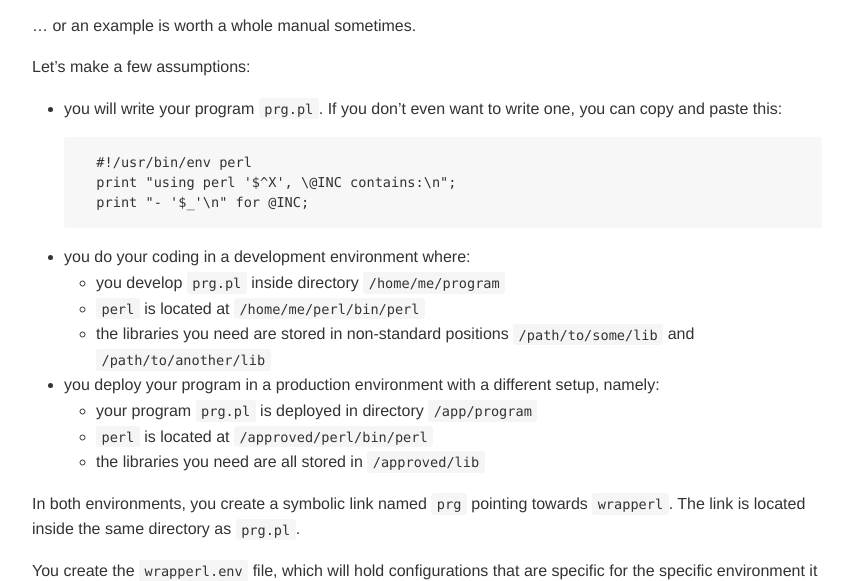
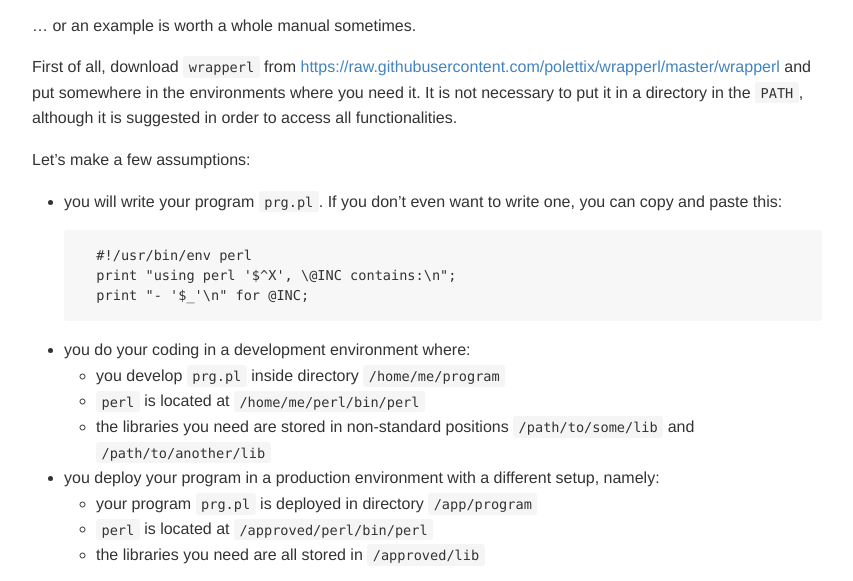
Before and after one commit to polettix/wrapperl, a plain HTML site: page index.html in a window 1280 px wide. Shown: the part 229-810 px from the top of the page, without its empty margins (213-1066 px from the left). Drawn offline with Linux system fonts and the light colour scheme.

Commit message:
aligned documentation

```diff
--- a/index.html
+++ b/index.html
@@ -20,6 +20,12 @@
 <h1 id="tldr">TL;DR</h1>
 
 <p>… or an example is worth a whole manual sometimes.</p>
+
+<p>First of all, download <code>wrapperl</code> from
+<a href="https://raw.githubusercontent.com/polettix/wrapperl/master/wrapperl">https://raw.githubusercontent.com/polettix/wrapperl/master/wrapperl</a>
+and put somewhere in the environments where you need it. It is not
+necessary to put it in a directory in the <code>PATH</code>, although it is
+suggested in order to access all functionalities.</p>
 
 <p>Let’s make a few assumptions:</p>
 
```
